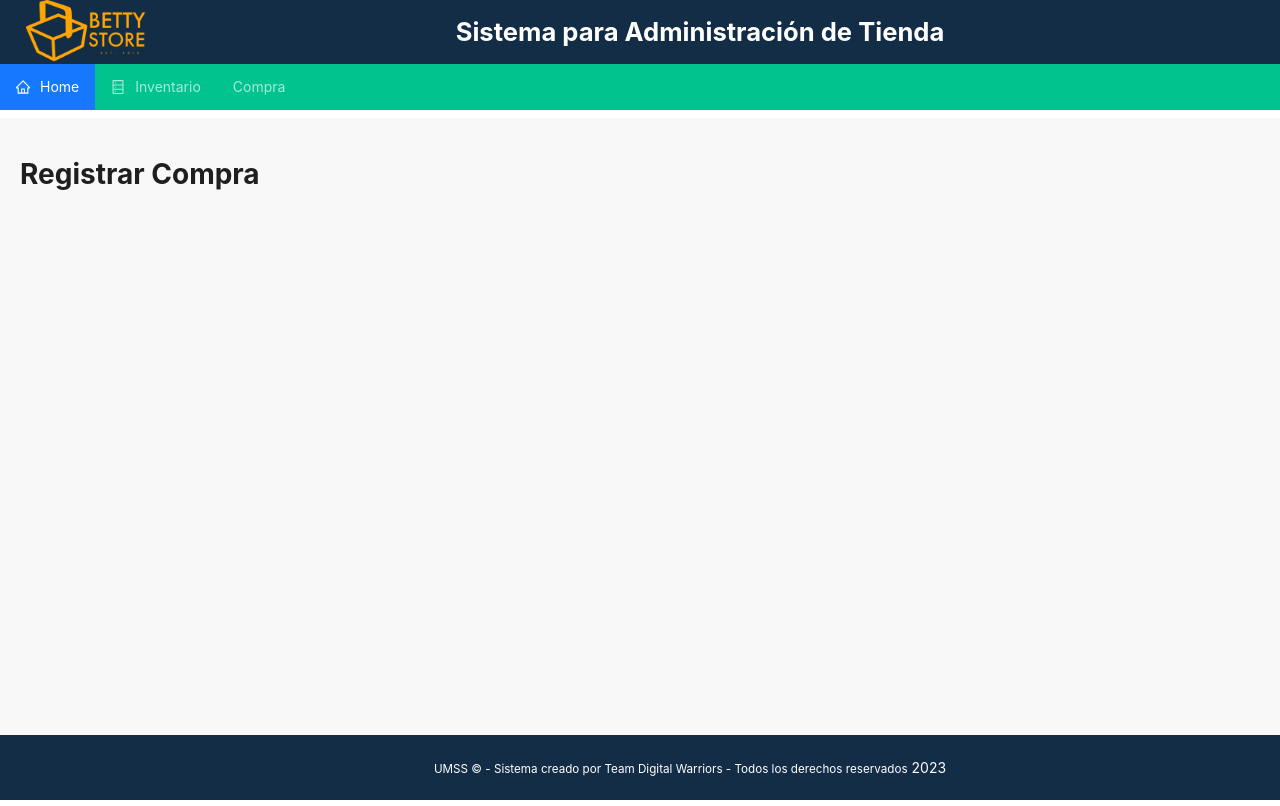
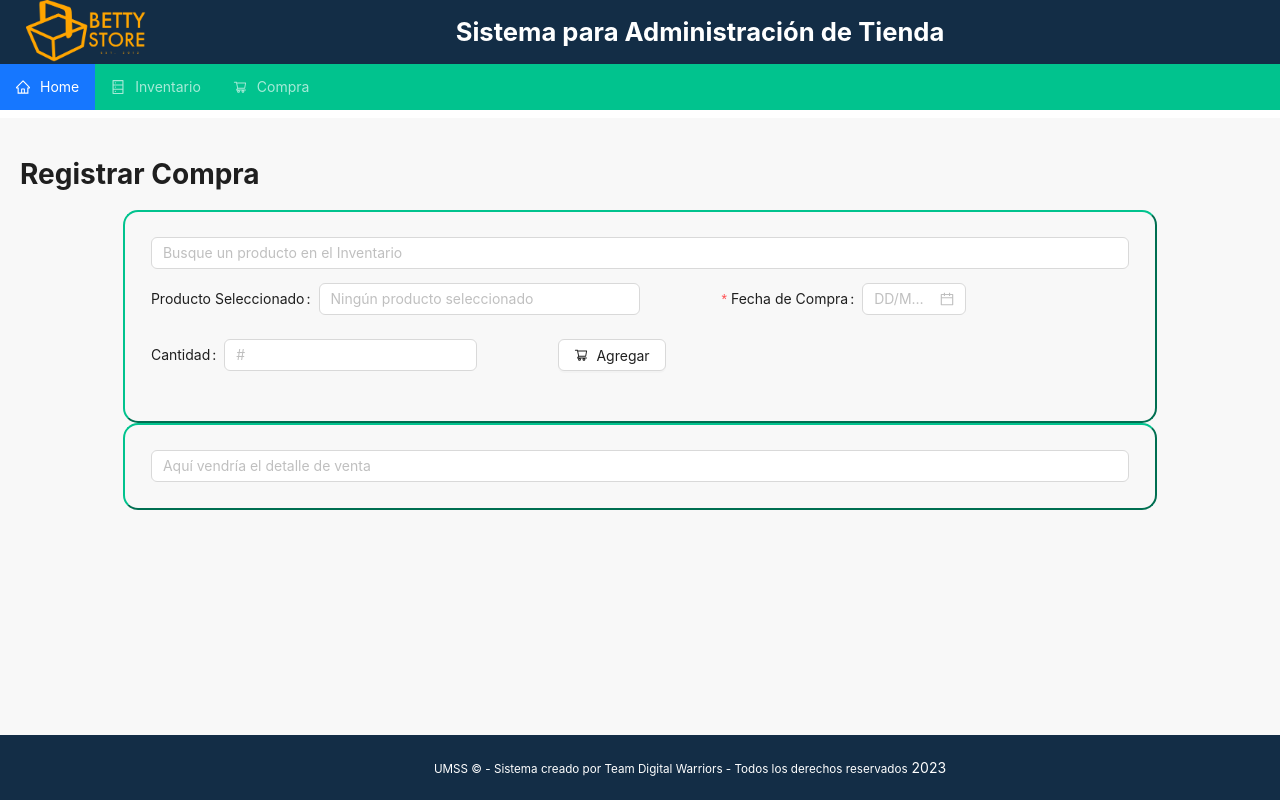
Before and after one commit to leonardoGit99/BettyStore, a React (Create React App) app in the folder bettystore/: page /registrarCompra in a window 1280 px wide. Built offline with nearby package versions, Linux system fonts and the light colour scheme.

Commit message:
Añadiendo estructura Grid al apartado Compras (views) y aumentando icono carrito menú

```diff
--- a/bettystore/src/App.css
+++ b/bettystore/src/App.css
@@ -59,3 +59,12 @@
   height: auto;
   margin-left: 30vw;
 }
+
+.componentsContainer{
+  border: 2px outset #01c38e;
+  border-radius: 15px;
+  padding-top: 2vw;
+  padding-bottom: 2vw;
+  padding-left: 2vw;
+  padding-right: 2vw;
+}
--- a/bettystore/src/components/Menu/Menu.jsx
+++ b/bettystore/src/components/Menu/Menu.jsx
@@ -5,6 +5,8 @@ import { Menu } from "antd"
 import './Menu.css'
 import { HomeOutlined } from '@ant-design/icons'
 import { DatabaseOutlined } from '@ant-design/icons'
+import { ShoppingCartOutlined } from '@ant-design/icons'
+
 
 const items = [
     {key: 1, label: (<Link to="/">Home</Link>), icon:<HomeOutlined/>},
@@ -12,7 +14,7 @@ const items = [
         {key:3, label: (<Link to="/registrarProducto">Registrar Producto</Link>)},
         {key:4, label: (<Link to="/mostrarInventario">Mostrar Inventario</Link>)}
     ]},
-    {key: 5, label: ('Compra'), children:[
+    {key: 5, label: ('Compra'),icon:<ShoppingCartOutlined />, children:[
         {key:6, label: (<Link to="/registrarCompra">Registrar Compra</Link>)},
         {key:7, label: (<Link to="/mostrarCompra">Mostrar Compra</Link>)}
     ]},
--- a/bettystore/src/views/RegistrarCompra.jsx
+++ b/bettystore/src/views/RegistrarCompra.jsx
@@ -1,7 +1,114 @@
-export default function RegistrarCompra(){
-    return(
+import { Form, Input, Button, Col, Row, Select, DatePicker, Upload, message, Layout } from "antd";
+import dayjs from "dayjs";
+import { ShoppingCartOutlined } from '@ant-design/icons'
+
+//Valor de fecha seleccionada
+const handleChangeDate = (value) => {
+    const date = dayjs(value).format(dateFormatList[0]);
+    console.log(value);
+    /*producto['fechaProd'] = date;*/
+}
+
+//Bloquear fechas menores a la actual
+const disabledDate = (current) => {
+    // Can not select days before today and today
+
+    return current && current < dayjs();
+};
+
+const dateFormatList = ['DD/MM/YYYY', 'DD/MM/YY', 'DD-MM-YYYY', 'DD-MM-YY'];
+
+const { Item } = Form;
+
+export default function RegistrarCompra() {
+    return (
         <div>
-            <h1>Registrar Compra</h1>
+            <Row>
+                <h1>Registrar Compra</h1>
+            </Row>
+            <Row>
+                {/*<Layout></Layout>*/}
+                <Col lg={2}></Col>
+                <Col lg={20} className="componentsContainer">
+                    <Row>
+                        <Input
+                            className="entradaBuscador"
+                            name="buscador"
+                            placeholder="Busque un producto en el Inventario"
+                            maxLength={10}
+                        />
+                    </Row>
+
+                    <p></p> {/* Esto estaría bien así o manejarlo como una Row*/}
+                    <Row>
+                        <Col lg={12}>
+                            <Item
+                                label="Producto Seleccionado: "
+                            >
+                                <Input
+                                    label="Producto seleccionado"
+                                    className="selección"
+                                    name="selección"
+                                    placeholder="Ningún producto seleccionado"
+                                    maxLength={10}
+                                />
+                            </Item>
+                        </Col>
+                        <Col lg={2}></Col>
+                        <Col lg={6} >
+                            <Item
+                                label="Fecha de Compra"
+                                name="fechaCompra"
+                                rules={[{
+                                    required: true,
+                                    message: "Por favor, seleccione una fecha",
+                                },]}
+                            >
+                                <DatePicker name="fechaProd"
+                                    placeholder="DD/MM/AAAA"
+                                    disabledDate={disabledDate}
+                                    format={dateFormatList}
+                                    onChange={handleChangeDate} />
+                            </Item>
+                        </Col>
+                    </Row>
+                    <Row>
+                        <Col lg={8}>
+                            <Item
+                                label="Cantidad: "
+                            >
+                                <Input
+                                    className="cantidadProducto"
+                                    name="cantProd"
+                                    placeholder="#"
+                                    maxLength={3}
+                                />
+                            </Item>
+                        </Col>
+                        <Col lg={2}></Col>
+                        <Col lg={6} >
+                            <Button
+                                icon={<ShoppingCartOutlined />} >Agregar
+                            </Button>
+                        </Col>
+                    </Row>
+                </Col>
+                <Col lg={2}></Col>
+            </Row>
+            <Row>
+                {/*<Layout></Layout>*/}
+                <Col lg={2}></Col>
+                <Col lg={20} className="componentsContainer">
+                    <Input className="entradaBuscador"
+                        name="buscador"
+                        placeholder="Aquí vendría el detalle de venta"
+                        maxLength={10}
+                    />
+                </Col>
+                <Col lg={2}></Col>
+            </Row>
+
+
         </div>
     )
 
```
